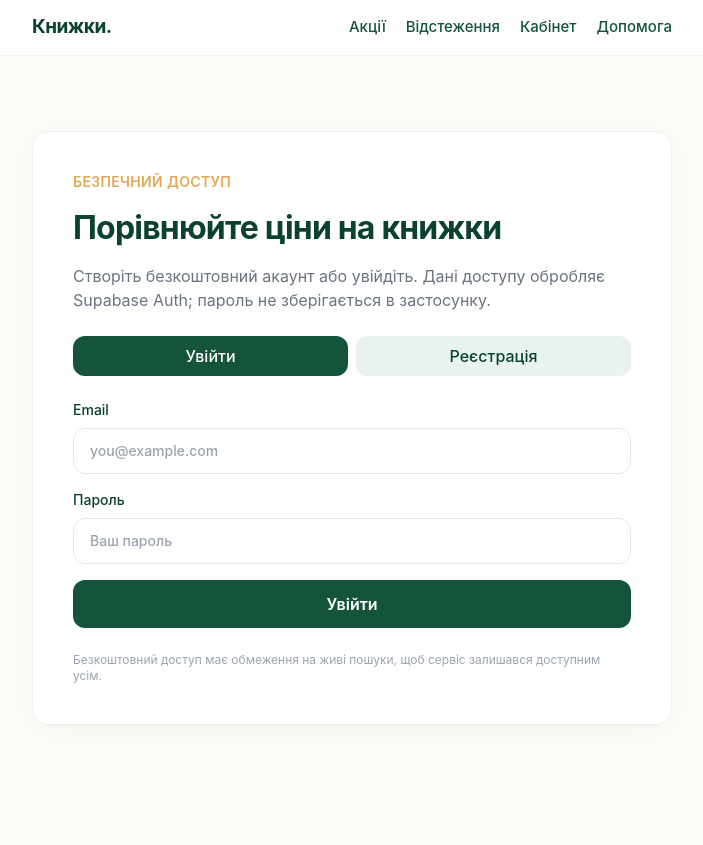
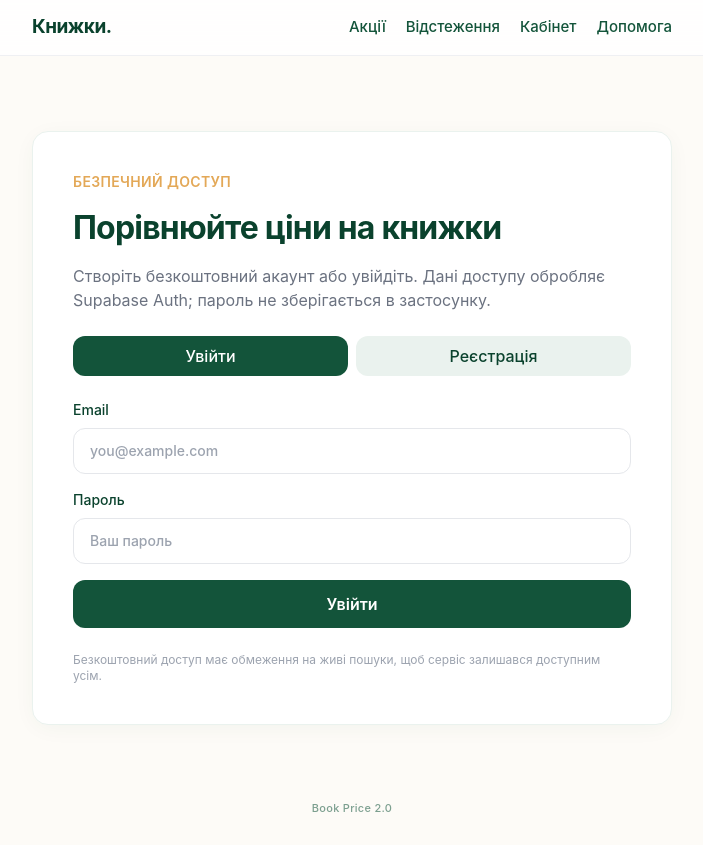
Before and after one commit to anatoliy1923/book-price, a Next.js app: page / in a window 1280 px wide. Shown: the whole page, without its empty margins (288-991 px from the left). Before the commit the page ends 800 px from the top, so only its background shows below. Built offline with nearby package versions, Linux system fonts and the light colour scheme; no server answers.

Commit message:
chore: label Book Price 2.0 release

```diff
--- a/app/layout.tsx
+++ b/app/layout.tsx
@@ -45,6 +45,9 @@ export default function RootLayout({ children }: { children: React.ReactNode })
         </header>
 
         <AuthGate><main className="max-w-[680px] mx-auto px-5 py-8 pb-24 min-h-[calc(100vh-56px)]">{children}</main></AuthGate>
+        <footer className="max-w-[680px] mx-auto px-5 pb-7 text-center text-[11px] font-medium tracking-wide text-vivat/55">
+          Book Price 2.0
+        </footer>
       </body>
     </html>
   );
```
